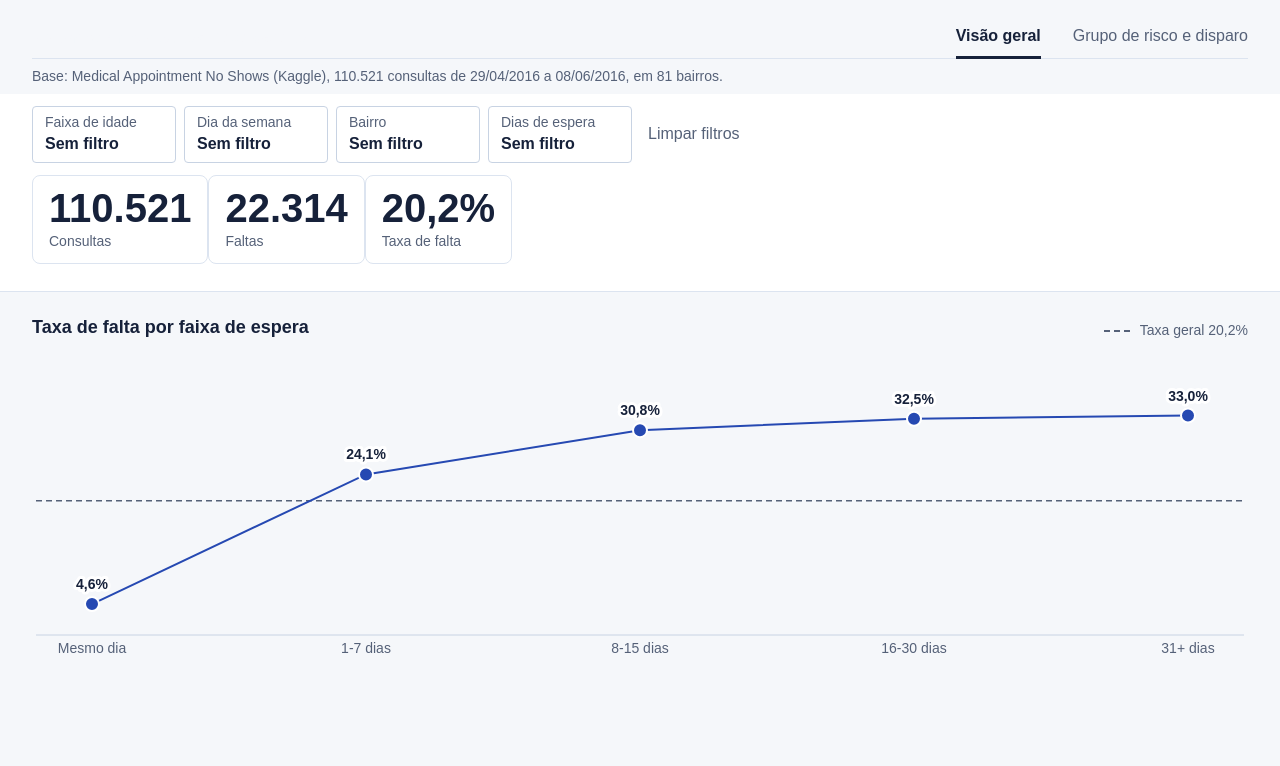
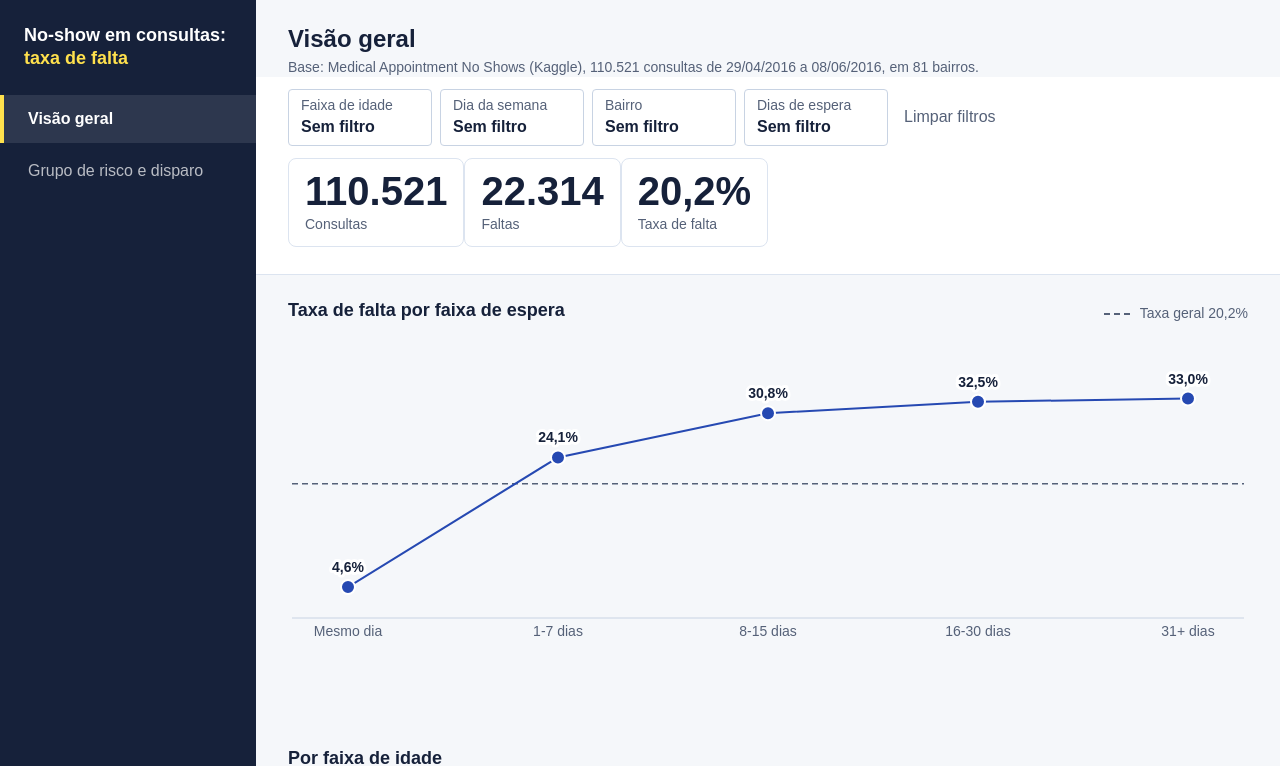
Before and after one commit to cauedev30/analise-no-show-consultas, a Next.js app in the folder dashboard/: page / in a window 1280 px wide. Shown: the top 766 px of the page. Built offline with nearby package versions, Linux system fonts and the light colour scheme; a web font is replaced by a local one.

Commit message:
Põe a navegação numa lateral escura

```diff
--- a/dashboard/app/page.tsx
+++ b/dashboard/app/page.tsx
@@ -24,22 +24,27 @@ export default function Home() {
   // Os filtros ficam aqui para não se perderem ao trocar de aba.
   const [filtros, setFiltros] = useState(SEM_FILTROS);
 
+  const ativa = ABAS.find((a) => a.id === aba) ?? ABAS[0];
+
   return (
-    <>
-      <header className="px-8 pt-4">
-        <div className="flex flex-wrap items-end justify-between gap-x-8 border-b border-grade">
-          <h1 className="pb-2 text-pagina font-bold">No-show em consultas: taxa de falta</h1>
-          <div className="-mb-px">
-            <Abas abas={ABAS} ativa={aba} onChange={setAba} />
-          </div>
+    <div className="md:flex">
+      <aside className="bg-texto pb-3 text-white md:sticky md:top-0 md:h-dvh md:w-64 md:shrink-0 md:pb-6">
+        <h1 className="px-6 pb-4 pt-5 text-grafico font-bold md:pb-6 md:pt-6">
+          No-show em consultas: <span className="text-marca md:block">taxa de falta</span>
+        </h1>
+        <Abas abas={ABAS} ativa={aba} onChange={setAba} />
+      </aside>
+
+      <main className="min-w-0 flex-1">
+        <div className="px-6 pt-6 lg:px-8">
+          {/* text-2xl leading-tight = token --text-pagina; a classe text-pagina vira cor (colide com --color-pagina). */}
+          <h2 className="text-2xl leading-tight font-bold">{ativa.rotulo}</h2>
+          <p className="mt-1 text-rotulo text-texto-2">
+            Base: Medical Appointment No Shows (Kaggle), {formatarInteiro(painel.totais.consultas)} consultas de {PERIODO}
+            , em {painel.ordem.bairro.length} bairros.
+          </p>
         </div>
-        <p className="py-2 text-rotulo text-texto-2">
-          Base: Medical Appointment No Shows (Kaggle), {formatarInteiro(painel.totais.consultas)} consultas de {PERIODO}
-          , em {painel.ordem.bairro.length} bairros.
-        </p>
-      </header>
 
-      <main className="flex flex-1 flex-col">
         {ABAS.map((a) => (
           <div
             key={a.id}
@@ -54,6 +59,6 @@ export default function Home() {
           </div>
         ))}
       </main>
-    </>
+    </div>
   );
 }
--- a/dashboard/components/Abas.tsx
+++ b/dashboard/components/Abas.tsx
@@ -16,15 +16,16 @@ interface Props {
   onChange: (id: string) => void;
 }
 
-/** Abas no padrão WAI-ARIA: setas esquerda/direita (e Home/End) trocam de aba; só a ativa entra na ordem do Tab. */
+/** Abas no padrão WAI-ARIA, na vertical: setas (cima/baixo e esquerda/direita) e Home/End trocam de aba; só a ativa
+ * entra na ordem do Tab. */
 export function Abas({ abas, ativa, onChange }: Props) {
   const botoes = useRef<(HTMLButtonElement | null)[]>([]);
 
   function aoTeclar(e: KeyboardEvent<HTMLButtonElement>, posicao: number) {
     const n = abas.length;
     let alvo = -1;
-    if (e.key === "ArrowRight") alvo = (posicao + 1) % n;
-    else if (e.key === "ArrowLeft") alvo = (posicao - 1 + n) % n;
+    if (e.key === "ArrowDown" || e.key === "ArrowRight") alvo = (posicao + 1) % n;
+    else if (e.key === "ArrowUp" || e.key === "ArrowLeft") alvo = (posicao - 1 + n) % n;
     else if (e.key === "Home") alvo = 0;
     else if (e.key === "End") alvo = n - 1;
     if (alvo === -1) return;
@@ -34,7 +35,7 @@ export function Abas({ abas, ativa, onChange }: Props) {
   }
 
   return (
-    <div role="tablist" aria-label="Seções do painel" className="flex gap-8">
+    <div role="tablist" aria-label="Seções do painel" aria-orientation="vertical" className="flex flex-col gap-1">
       {abas.map((aba, i) => {
         const selecionada = aba.id === ativa;
         return (
@@ -51,11 +52,13 @@ export function Abas({ abas, ativa, onChange }: Props) {
             tabIndex={selecionada ? 0 : -1}
             onClick={() => onChange(aba.id)}
             onKeyDown={(e) => aoTeclar(e, i)}
+            // O contorno global de foco é azul-marinho e some na lateral: aqui ele vai em amarelo, por dentro do botão.
+            // O `!` é preciso porque a regra global de :focus-visible fica fora das camadas do Tailwind.
             className={
-              "cursor-pointer border-b-[3px] py-2 text-corpo " +
+              "cursor-pointer border-l-4 px-6 py-3 text-left text-corpo focus-visible:outline-marca! focus-visible:-outline-offset-3! " +
               (selecionada
-                ? "border-texto font-bold text-texto"
-                : "border-transparent text-texto-2 hover:text-texto")
+                ? "border-marca bg-white/10 font-bold text-white"
+                : "border-transparent text-white/70 hover:bg-white/5 hover:text-white")
             }
           >
             {aba.rotulo}
```
